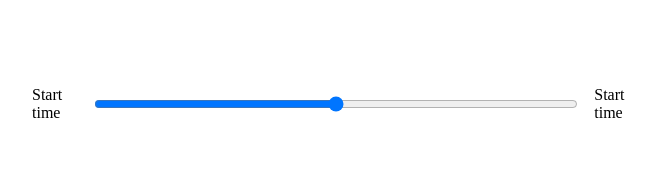
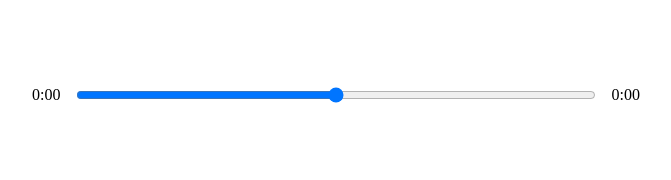
Before and after one commit to marco-faltoni/react-music-player, a React (Create React App) app: page / in a window 1280 px wide. Shown: the part 410-590 px from the top of the page, without its empty margins (304-975 px from the left). Built offline with nearby package versions, Linux system fonts and the light colour scheme.

Commit message:
play/pause song and updating time

```diff
--- a/src/App.js
+++ b/src/App.js
@@ -14,11 +14,12 @@
 function App() {
     const [songs, setSongs] = useState(data());
     const [currentSong, setCurrentSong] = useState(songs[0]);
+    const [isPlaying, setIsPlaying] = useState(false);
     return (
       <div className="App">
         {/* <h1>A Very Funny Music Player</h1> */}
         <Song currentSong={currentSong} />
-        <Player />
+        <Player isPlaying={isPlaying} setIsPlaying={setIsPlaying} currentSong={currentSong}/>
       </div>
     );
 }
--- a/src/components/Player.js
+++ b/src/components/Player.js
@@ -1,20 +1,61 @@
-import React from 'react';
+import React, {useRef, useState} from 'react';
 import { FontAwesomeIcon } from '@fortawesome/react-fontawesome';
 import { faPlay, faAngleLeft, faAngleRight } from '@fortawesome/free-solid-svg-icons';
 
-const Player = () => {
+const Player = ({currentSong, isPlaying, setIsPlaying }) => {
+    // ref
+    const audioRef = useRef(null);
+
+    // event handlers
+    const playSongHandler = () => {
+        if (isPlaying) {
+            audioRef.current.pause();
+            setIsPlaying(!isPlaying);
+            // equivale a questo sotto
+            // setIsPlaying(false);
+        } else {
+            audioRef.current.play();
+            setIsPlaying(!isPlaying);
+            // equivale a questo sotto
+            // setIsPlaying(true);
+        }
+    }
+
+    const timeUpdateHandler = (e) => {
+        const current = e.target.currentTime;
+        const duration = e.target.duration;
+        setSongInfo({...songInfo, currentTime: current, duration: duration});
+    }
+    const getTime = (time) => {
+        return (
+            Math.floor(time / 60) + ':' + ('0' + Math.floor(time % 60)).slice(-2)
+        );
+    }
+
+    // state
+    const [songInfo, setSongInfo] = useState({
+        currentTime: null,
+        duration: null,
+    })
+
     return (
         <div className="player">
             <div className="time-control">
-                <p>Start time</p>
+                <p>{getTime(songInfo.currentTime)}</p>
                 <input type="range"/>
-                <p>Start time</p>
+                <p>{getTime(songInfo.duration)}</p>
             </div>
             <div className="play-control">
                 <FontAwesomeIcon className='skip-back' size='2x' icon={ faAngleLeft } />
-                <FontAwesomeIcon className='play' size='2x' icon={ faPlay } />
+                <FontAwesomeIcon onClick={playSongHandler} className='play' size='2x' icon={ faPlay } />
                 <FontAwesomeIcon className='skip-forward' size='2x' icon={ faAngleRight } />
             </div>
+            <audio
+            onTimeUpdate={timeUpdateHandler}
+            onLoadedMetadata={timeUpdateHandler}
+            ref={audioRef}
+            src={currentSong.audio}
+            > </audio>
         </div>
     );
 };
```
